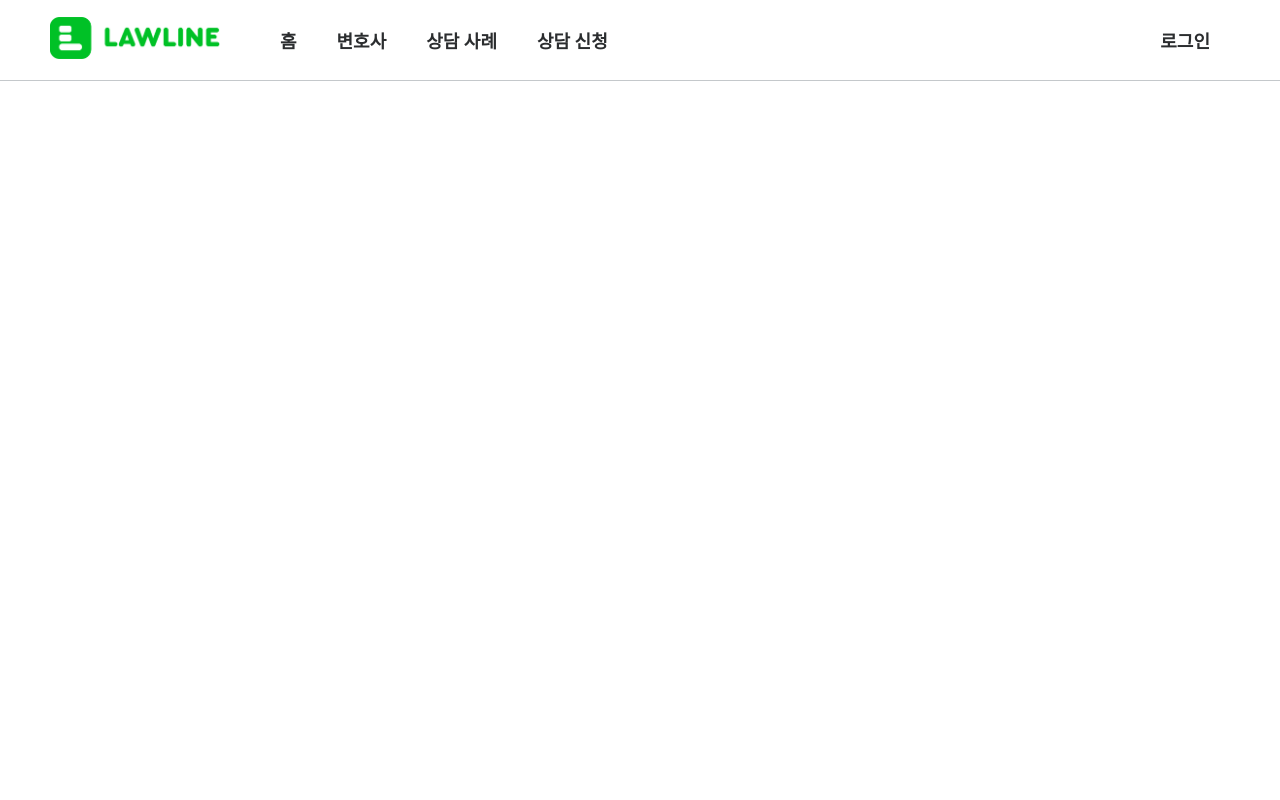
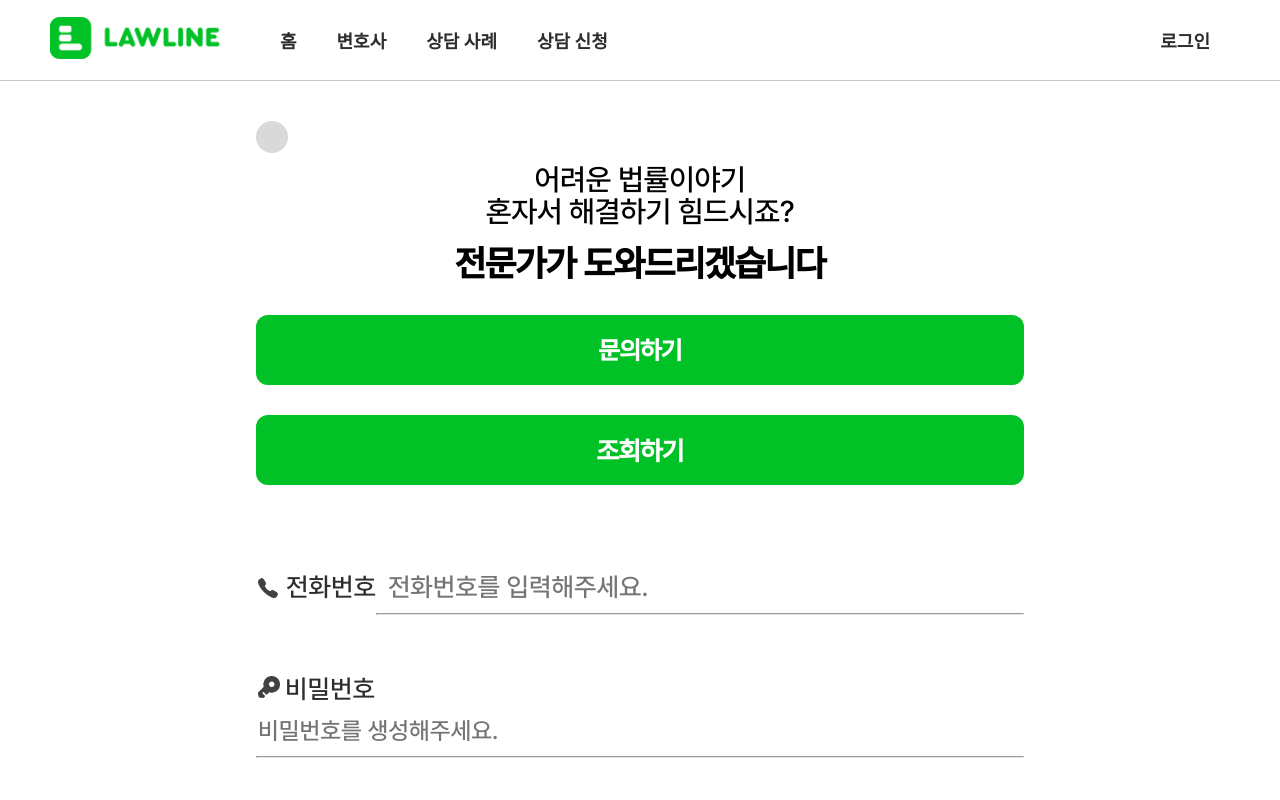
Before and after one commit to LyncareProject/LawLine, a React (Create React App) app in the folder client/: page /Inquiry in a window 1280 px wide. Before the commit this address had no page. Shown: the top 800 px of the page. Built offline with nearby package versions, Linux system fonts and the light colour scheme.

Commit message:
11월10일 디자인페이지 완료

```diff
--- a/client/public/index.html
+++ b/client/public/index.html
@@ -11,7 +11,7 @@
     <meta name="description" content="어려운 법률상담 로라인에서 확실하고 쉽게 설명해 드립니다.">
     <link rel="Lawline_icon" href="%PUBLIC_URL%/Favicon192.png" type="image/png">
 
-        <meta name="keywords"  content="전문변호사, 변호사, 법률상담, 임영준변호사, 임영준, 법무법인정곡, 법무법인 정곡, 상담, 가사, 이혼, 상속, 서울시 양천구 법률고문, 민사, 정곡, 형사, 민사, 여의도정보맨, 권혁중교수, 권혁중,여의도 정보맨 " />
+        <meta name="keywords"  content="전문변호사, 변호사, 법률상담, 임영준변호사, 임영준, 법무법인정곡, 법무법인 정곡, 상담, 가사, 이혼, 상속, 서울시 양천구 법률고문, 민사, 정곡, 형사, 민사, 여의도정보맨, 권혁중교수, 권혁중,여의도 정보맨 ,ai법률도우미 ,ai , ai법률상담 " />
 
         <meta name="og:site_name" content="로라인 홈페이지" />
         <meta property="og:title" content="로라인 | 어려운 법률이야기 전문가가 도와드리겠습니다" />
--- a/client/src/App.js
+++ b/client/src/App.js
@@ -2,7 +2,10 @@ import { Routes, Route } from "react-router-dom";
 
 import "./App.css";
 import Main from "./pages/Main/Main";
+import Inquiry from "./pages/Inquiry/Inquiry";
+import Completed from "./pages/Completed/Completed";
 import View from "./pages/View/View";
+import View_completed from "./pages/View_completed/View_completed";
 import Counsel from "./pages/Counsel/Counsel";
 import Login from "./pages/Login/Login";
 import Header from "./components/Header/Header";
@@ -44,7 +47,10 @@ function App() {
       <Header />
       <Routes>
         <Route path="/" element={<Main />} />
+        <Route path="/Inquiry" element={<Inquiry />} />
+        <Route path="/Completed" element={<Completed />} />
         <Route path="/View" element={<View />} />
+        <Route path="/View_completed" element={<View_completed />} />
         <Route path="/counsel" element={<Counsel />} />
         <Route path="/counsel/list" element={<CounselList />} />
         <Route path="/counsel/:counselId" element={<CounselDoc />} />
--- a/client/src/pages/Completed/Completed.css
+++ b/client/src/pages/Completed/Completed.css
@@ -53,4 +53,26 @@ h5{
   font-weight: 700;
   line-height: normal;
   letter-spacing: -0.75px;
+  margin-top: 17px;
+  margin-bottom: 40px;
 }
+
+
+@media  (min-width: 1200px){
+  .Completed{
+    width: 60%;
+  }
+  .Ball{
+    margin-top: 40px;
+    margin-bottom: 10px;
+  }
+
+  .Inquiry_details h4{
+    font-size: 26px;
+    line-height: 40px;
+  }
+  h5{
+    font-size: 30px;
+    margin-top: 20px;
+  }
+}
--- a/client/src/pages/Inquiry/Inquiry.css
+++ b/client/src/pages/Inquiry/Inquiry.css
@@ -17,9 +17,9 @@ h3{
   font-size: 22px;
   font-style: normal;
   font-weight: 500;
-  line-height: 34px; /* 118.182% */
+  line-height: 30px; /* 118.182% */
   letter-spacing: -0.44px;
-
+  margin-top: 5px;
 }
 h2{
   color: #000;
@@ -30,7 +30,8 @@ h2{
   font-weight: 700;
   line-height: normal;
   letter-spacing: -0.9px;
-  margin-top: -15px;
+  margin-top: 15px;
+  margin-bottom: 30px;
 }
 
 /* 문의 조회 */
@@ -77,11 +78,17 @@ letter-spacing: -0.75px;
   font-weight: 500;
   line-height: normal;
 
+
 }
+.Phone_number p , .Passwor p{
+  margin-bottom: 10px;
+}
+
 .Phone_number img , .Passwor img{
   max-width: 17px;
   margin-right: 5px;
   margin-left: 2px;
+
 }
 .Phone_number input , .Passwor input{
   width: 100%;
@@ -109,6 +116,8 @@ hr{
   font-style: normal;
   font-weight: 500;
   line-height: normal;
+  margin-top: 50px;
+  margin-bottom: 20px;
 }
 .Inquiry_details textarea{
   width: 100%;
@@ -138,4 +147,44 @@ hr{
   line-height: normal;
   letter-spacing: -0.75px;
   border: 0;
+  margin-top: 15px;
+  margin-bottom: 40px;
 }
+
+@media  (min-width: 1200px){
+  .Inquiry{
+    width: 60%;
+  }
+    .Ball{
+    margin-top: 40px;
+    margin-bottom: 10px;
+  }
+  h3{
+    font-size: 30px;
+    line-height: 32px;
+  }
+  h2{font-size: 36px;}
+  .Phone_number , .Passwor{
+    font-size: 26px;
+
+  }
+  .Phone_number input , .Passwor input{
+    font-size: 24px;
+  }
+
+  .Phone_number p img{
+    max-width: 20px;
+    margin-bottom: -2px;
+    margin-right: 8px;
+
+  }
+   .Passwor p img{
+    max-width: 22px;
+
+  }
+
+  .Inquiry_details h4{
+    font-size: 26px;
+    line-height: 40px;
+  }
+}
--- a/client/src/pages/Main/Main.css
+++ b/client/src/pages/Main/Main.css
@@ -31,7 +31,7 @@
 
 
 /* main */
-h3 {
+.Main h3 {
   color: #262626;
 text-align: center;
 font-family: Pretendard;
@@ -239,12 +239,12 @@ padding: 14px 0;
     }
 
   .section1_size{
-    width: 50%;
+    width: 40%;
   }
   .im {
     width: 50%;
   }
   .section2{
-    width: 50%;
+    width: 45%;
   }
 }
--- a/client/src/pages/View/View.css
+++ b/client/src/pages/View/View.css
@@ -20,6 +20,7 @@
   font-weight: 600;
   line-height: normal;
   letter-spacing: -0.75px;
+  margin-top: 10px;
 }
 .Check_b button{
   width: 100%;
@@ -69,3 +70,52 @@ hr{
   border-bottom: 1px solid #E2E4E5;
   background-color: #E2E4E5;
 }
+
+@media  (min-width: 1000px){
+  .View{
+    width: 60%;
+  }
+  .Ball{
+    margin-top: 40px;
+    margin-bottom: 10px;
+  }
+  h3{
+    font-size: 30px;
+    line-height: 32px;
+  }
+  .View h2{font-size: 36px;}
+  .Phone_number , .Passwor{
+    font-size: 26px;
+
+  }
+  .Phone_number input , .Passwor input{
+    font-size: 24px;
+  }
+
+  .Phone_number p img{
+    max-width: 20px;
+    margin-bottom: -2px;
+    margin-right: 8px;
+
+  }
+   .Passwor p img{
+    max-width: 22px;
+
+  }
+
+  .Inquiry_details h4{
+    font-size: 26px;
+    line-height: 40px;
+  }
+
+  .Check_b button{
+    font-size: 26px;
+    margin-top: 30px;
+    margin-bottom: 40px;
+  }
+}
+@media  (min-width: 1400px){
+  .View {
+    width: 50%;
+  }
+}
--- a/client/src/pages/View_completed/View_completed.css
+++ b/client/src/pages/View_completed/View_completed.css
@@ -8,6 +8,7 @@
   height: 32px;
   background-color:#D9D9D9;
   border-radius: 30px;
+  margin-bottom: 10px;
 }
 
 .View_completed h2{
@@ -26,13 +27,20 @@
 
 /* 전화번호 */
 .Phone_number{
-  display: flex;
-  justify-content: space-between;
+  display: table;
   width: 100%;
   text-wrap: nowrap;
 }
 .Phone_number p {
-  margin-right: 20px;
+  display: table-cell;
+  width: 10%;
+
+}
+.Phone_number input{
+  display: table-cell;
+  font-size: 20px;
+  margin-left: 10px;
+
 }
 
 /* 문의내용 */
@@ -64,3 +72,48 @@ line-height: normal;
 letter-spacing: -0.75px;
 margin-top: 25px;
 }
+
+@media  (min-width: 1000px){
+  .View_completed{
+    width: 60%;
+  }
+    .Ball{
+    margin-top: 40px;
+    margin-bottom: 10px;
+  }
+  .View_completed h2{
+    font-size: 32px;
+    line-height: 32px;
+  }
+  .View_completed h4{
+    font-size: 26px;
+  }
+  .Phone_number input , .Passwor input{
+    font-size: 24px;
+  }
+
+  .Phone_number p img{
+    max-width: 20px;
+    margin-bottom: -2px;
+    margin-right: 8px;
+
+  }
+   .Passwor p img{
+    max-width: 22px;
+
+  }
+  .Phone_number input{
+    font-size: 26px;
+  }
+
+  .View_completed h5{
+    font-size: 30px;
+    line-height: 40px;
+  }
+}
+
+@media  (min-width: 1400px){
+  .View_completed{
+    width: 50%;
+  }
+}
```
